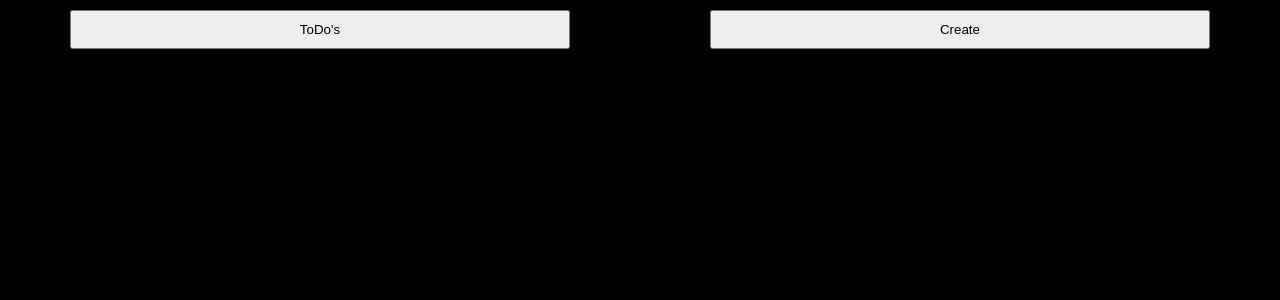
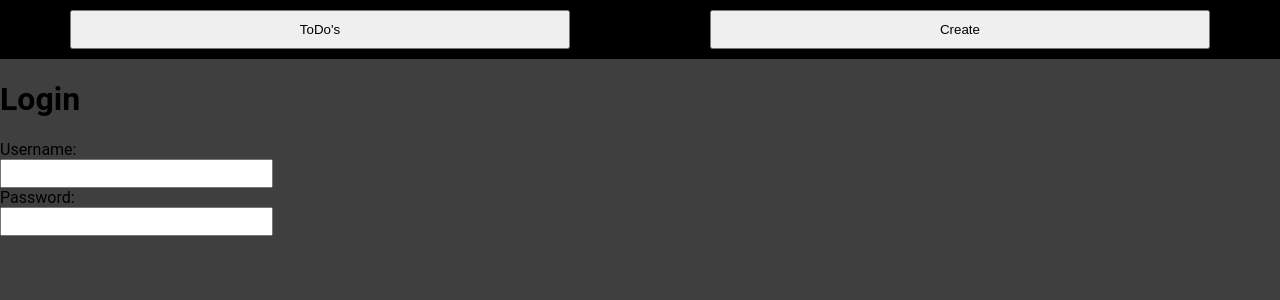
Before and after one commit to TheHeartstriker/ToDoApp, a React (Vite) app in the folder client/ToDoApp/: page /login in a window 1280 px wide. Before the commit this address had no page. Shown: the top 300 px of the page. Built offline with nearby package versions, Linux system fonts and the light colour scheme.

Commit message:
Login
Added some organization to the css and added the basics of a login page

```diff
--- /dev/null
+++ b/client/ToDoApp/src/Login.jsx
@@ -0,0 +1,20 @@
+import { useState } from "react";
+
+function Login() {
+  return (
+    <>
+      <div id="LoginContainer">
+        <h1>Login</h1>
+        <form>
+          <label for="username">Username:</label>
+          <input type="text" id="username" name="username"></input>
+
+          <label for="password">Password:</label>
+          <input type="password" id="password" name="password"></input>
+        </form>
+      </div>
+    </>
+  );
+}
+
+export default Login;
--- /dev/null
+++ b/client/ToDoApp/src/NavLogin.css
@@ -0,0 +1,32 @@
+#ContainerHeader {
+  color: #ffffff;
+  background-color: hsl(0, 0%, 0%);
+  display: flex;
+  align-items: center;
+  justify-content: space-around;
+}
+
+#ContainerHeader button {
+  margin: 10px;
+  padding: 10px;
+  width: 500px;
+}
+
+#username {
+  position: relative;
+  display: flex;
+  align-items: center;
+  justify-content: center;
+
+  color: #ffffff;
+  font-size: 20px;
+}
+
+#password {
+  position: relative;
+  display: flex;
+  align-items: center;
+  justify-content: center;
+  color: #ffffff;
+  font-size: 20px;
+}
--- a/client/ToDoApp/src/index.css
+++ b/client/ToDoApp/src/index.css
@@ -1,23 +1,10 @@
 body {
-  background-color: #000000;
+  background-color: #3f3f3f;
   font-family: "Roboto", sans-serif;
   margin: 0;
   padding: 0;
 }
 
-#ContainerHeader {
-  color: #ffffff;
-  background-color: hsl(0, 0%, 0%);
-  display: flex;
-  align-items: center;
-  justify-content: space-around;
-}
-
-#ContainerHeader button {
-  margin: 10px;
-  padding: 10px;
-  width: 500px;
-}
 /* Need to ajust fr for rows as more todos are added */
 .ToDoContainer {
   display: grid;
--- a/client/ToDoApp/src/main.jsx
+++ b/client/ToDoApp/src/main.jsx
@@ -1,13 +1,16 @@
 import React from "react";
 import ReactDOM from "react-dom/client";
-
+//Routing imports
 import { BrowserRouter, Routes, Route } from "react-router-dom";
 import { TaskProvider } from "./TaskProvider";
-
+//Component imports
 import ToDoCreater from "./ToDoCreater";
 import Container from "./TodoContainer.jsx";
 import Nav from "./Navigator";
+import Login from "./Login";
+//CSS imports
 import "./index.css";
+import "./NavLogin.css";
 ReactDOM.createRoot(document.getElementById("root")).render(
   <React.StrictMode>
     <TaskProvider>
@@ -16,6 +19,7 @@ ReactDOM.createRoot(document.getElementById("root")).render(
         <Routes>
           <Route path="/" element={<Container />} />
           <Route path="/create" element={<ToDoCreater />} />
+          <Route path="/login" element={<Login />} />
         </Routes>
       </BrowserRouter>
     </TaskProvider>
```
Also changed, not shown: 1 other file (tests, documents, lock files or other folders).
